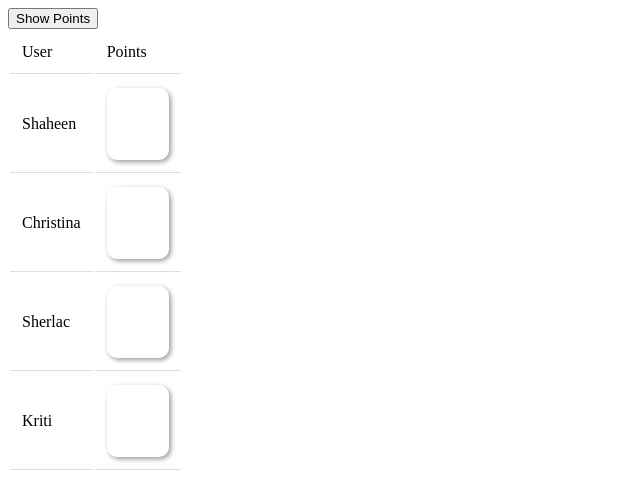
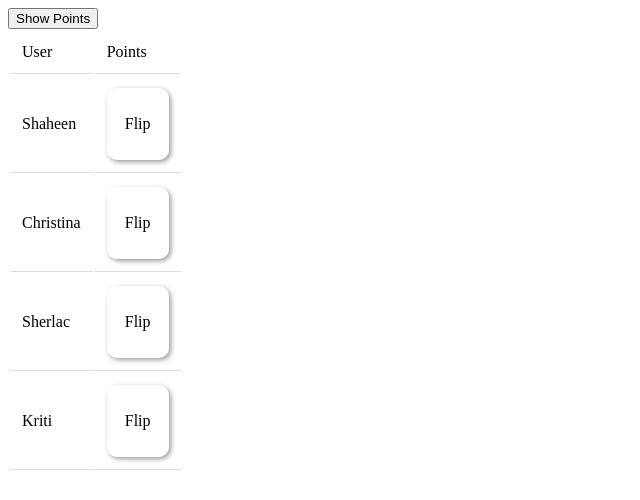
Before and after one commit to kichurose/ScrumGame, an Angular app: page /userlist in a window 1280 px wide. Shown: the top 500 px of the page, without its empty margins (0-640 px from the left). Built offline with nearby package versions, Linux system fonts and the light colour scheme; sample sign-in values are in the browser's storage.

Commit message:
Updated user points table

```diff
--- a/src/app/user-points-display/user-points-display.ctrl.html
+++ b/src/app/user-points-display/user-points-display.ctrl.html
@@ -10,11 +10,18 @@
       <td>{{user.name}}</td>
       <td>
         <div class="card">
-                    <span *ngIf="isFlipped">
-                        {{user.points}}
-                    </span>
+          @if (isFlipped) {
+          <div class="flip-card-back">
+            <span>{{ user.points }}</span>
+          </div>
+          } @else {
 
+          <div class="flip-card-front">
+            <span>Flip</span>
+          </div>
+          }
         </div>
       </td>
+    </tr>
   </table>
 </div>
```
Lines whose indentation alone changed are shown as unchanged.
